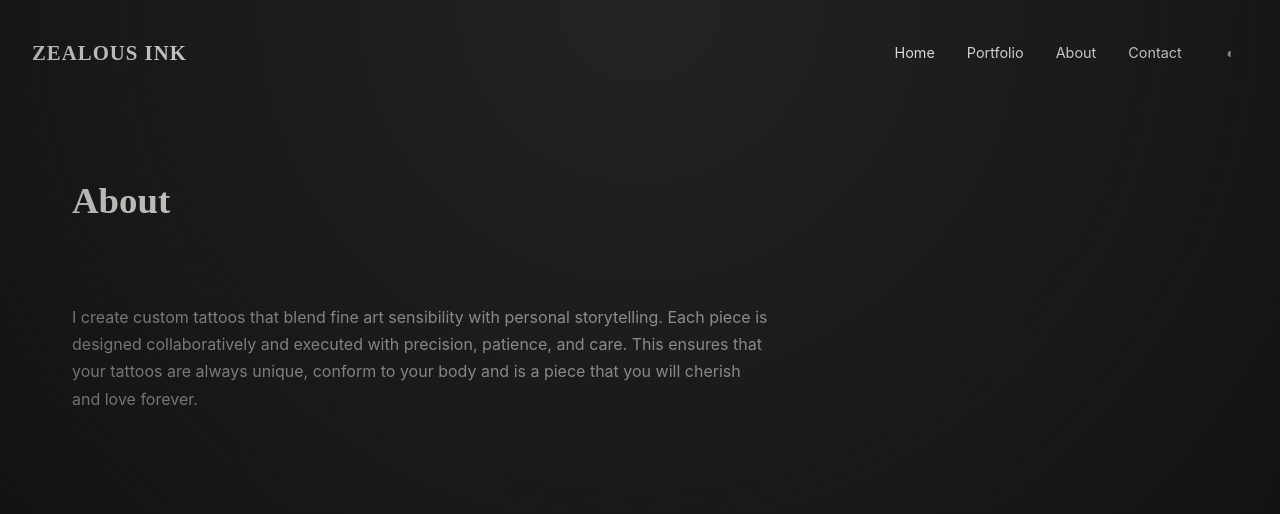
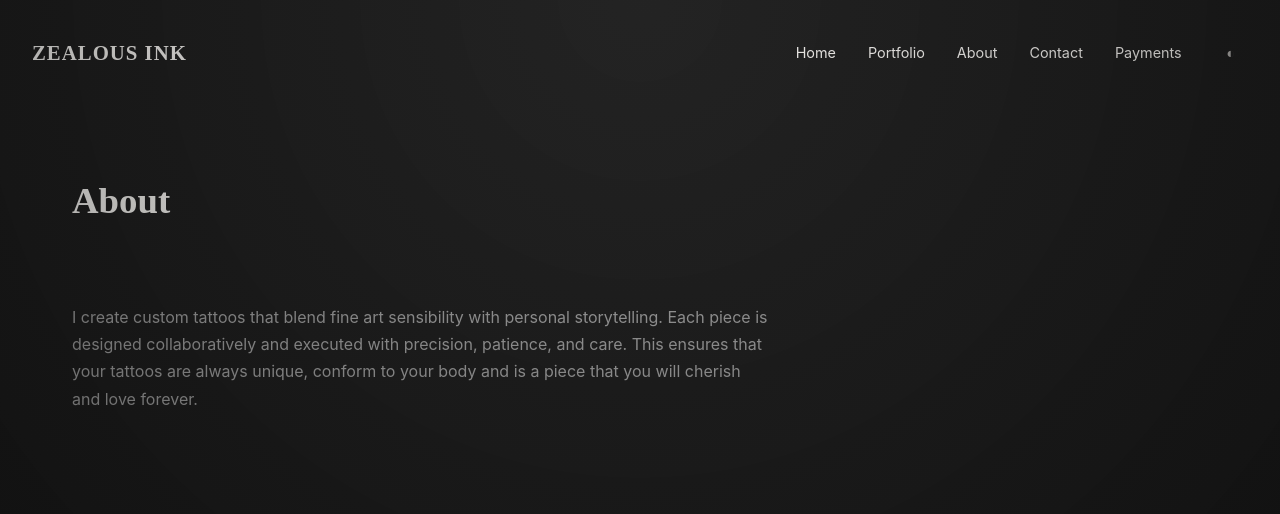
Before and after one commit to gerardolq/zealous-ink-site, a website: page public/about.html in a window 1280 px wide. Drawn offline with Linux system fonts and the light colour scheme.

Commit message:
Add files via upload

```diff
--- a/public/about.html
+++ b/public/about.html
@@ -20,6 +20,7 @@
     <li><a href="portfolio.html">Portfolio</a></li>
     <li><a href="about.html">About</a></li>
     <li><a href="contact.html">Contact</a></li>
+    <li><a href="payments.html">Payments</a></li>
   </ul>
 
   <button class="theme-toggle" aria-label="Toggle theme">◐</button>
```
Also changed, not shown: public/contact-confirmation.html (+1 -0 lines), public/contact.html (+1 -0 lines), public/portfolio.html (+1 -0 lines).
